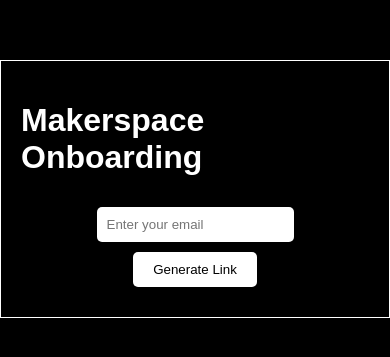
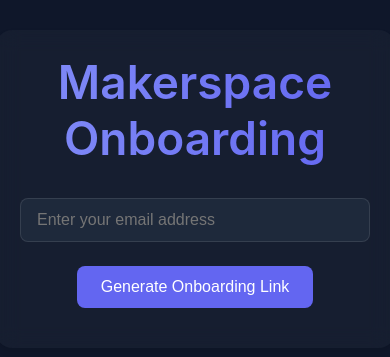
Before and after one commit to Mic-360/simple-maker-backend, a website: page index.html in a window 390 px wide. Shown: the part 233-590 px from the top of the page. Drawn offline with Linux system fonts and the light colour scheme.

Commit message:
refactor onboarding HTML page with improved styling and responsive design
Signed-off-by: Bhaumik Singh <Bhaumiksingh2000@gmail.com>

```diff
--- a/index.html
+++ b/index.html
@@ -6,58 +6,105 @@
         <meta name="viewport" content="width=device-width, initial-scale=1.0">
         <title>Makerspace Onboarding</title>
         <style>
+            :root {
+                --primary-color: #6366f1;
+                --bg-color: #0f172a;
+                --text-color: #f8fafc;
+                --input-bg: #1e293b;
+            }
+
             body {
-            background-color: black;
-            color: white;
-            font-family: sans-serif;
+                background-color: var(--bg-color);
+                color: var(--text-color);
+                font-family: 'Inter', -apple-system, BlinkMacSystemFont, sans-serif;
+                min-height: 100vh;
+                margin: 0;
+                display: grid;
+                place-items: center;
+            }
+
+            #container {
+                background: rgba(255, 255, 255, 0.03);
+                backdrop-filter: blur(10px);
+                border-radius: 16px;
+                padding: 2.5rem;
+                box-shadow: 0 4px 6px rgba(0, 0, 0, 0.1);
+                width: 90%;
+                max-width: 580px;
                 display: flex;
                 flex-direction: column;
                 align-items: center;
                 justify-content: center;
-            min-height: 100vh;
-            margin: 0;
             }
 
-        #container {
-            display: flex;
-            flex-direction: column;
-            align-items: center;
-            padding: 20px;
-            border: 1px solid white;
+            h1 {
+                margin: 0 0 1.5rem 0;
+                font-size: 2.875rem;
+                font-weight: 600;
+                text-align: center;
+                background: linear-gradient(to right, #818cf8, #6366f1);
+                -webkit-background-clip: text;
+                background-clip: text;
+                -webkit-text-fill-color: transparent;
             }
 
-        input[type="email"] {
-            padding: 10px;
-            margin: 10px 0;
-            border: none;
-            border-radius: 5px;
-            color: black;
+            input[type="email"],
+            input[type="text"] {
+                width: 90%;
+                padding: 0.75rem 1rem;
+                margin: 0.5rem 0;
+                background-color: var(--input-bg);
+                border: 1px solid rgba(255, 255, 255, 0.1);
+                border-radius: 8px;
+                color: var(--text-color);
+                font-size: 1rem;
+                transition: all 0.3s ease;
+            }
+
+            input[type="email"]:focus,
+            input[type="text"]:focus {
+                outline: none;
+                border-color: var(--primary-color);
+                box-shadow: 0 0 0 3px rgba(99, 102, 241, 0.2);
             }
 
             button {
-            padding: 10px 20px;
-            background-color: white;
-            color: black;
+                padding: 0.75rem 1.5rem;
+                background-color: var(--primary-color);
+                color: white;
                 border: none;
-            border-radius: 5px;
+                border-radius: 8px;
+                font-size: 1rem;
+                font-weight: 500;
                 cursor: pointer;
-            margin-bottom: 10px;
+                transition: all 0.3s ease;
+                margin: 1rem 0;
+            }
+
+            button:hover {
+                background-color: #4f46e5;
+                transform: translateY(-1px);
             }
 
             #linkDisplay {
-            margin-top: 20px;
+                margin-top: 1.5rem;
+                padding-top: 1.5rem;
+                border-top: 1px solid rgba(255, 255, 255, 0.1);
             }
 
-        #linkDisplay input[type="text"] {
-            padding: 10px;
-            border: none;
-            border-radius: 5px;
-            width: 300px;
-            color: black;
+            .copy-button {
+                background-color: var(--input-bg);
+                color: var(--text-color);
             }
 
-        #linkDisplay button {
-            margin-left: 10px;
+            .copy-button:hover {
+                background-color: #2d3748;
+            }
+
+            @media (max-width: 480px) {
+                #container {
+                    padding: 1.5rem;
+                }
             }
         </style>
     </head>
@@ -65,13 +112,15 @@
     <body>
         <div id="container">
             <h1>Makerspace Onboarding</h1>
-        <input type="email" id="emailInput" placeholder="Enter your email" required>
-        <button onclick="generateLink()">Generate Link</button>
+            <input type="email" id="emailInput" placeholder="Enter your email address" required>
 
             <div id="linkDisplay" style="display:none;">
                 <input type="text" id="onboardingLink" readonly>
-            <button onclick="copyLink()">Copy Link</button>
+                <button onclick="copyLink()" class="copy-button">
+                    Copy to Clipboard
+                </button>
             </div>
+            <button onclick="generateLink()">Generate Onboarding Link</button>
         </div>
 
     <script>
```
Lines whose indentation alone changed are shown as unchanged.
